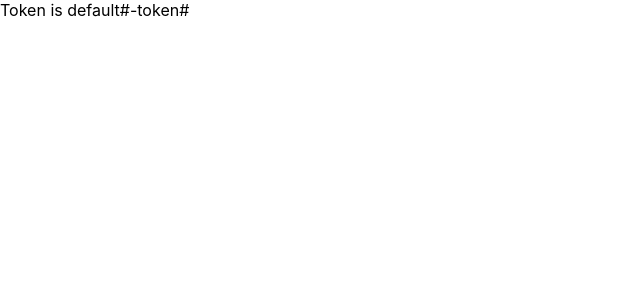
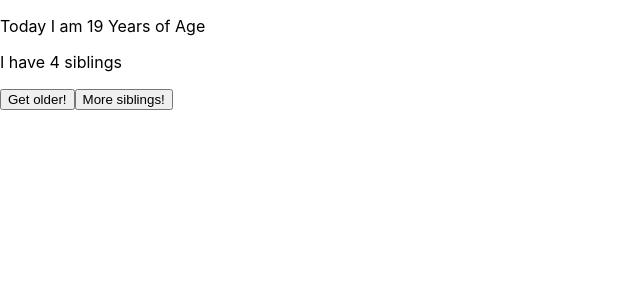
Before and after one commit to takakikasuga/react-hooks-series, a React (Create React App) app: page / in a window 1280 px wide. Shown: the top 300 px of the page, without its empty margins (0-640 px from the left). Built offline with nearby package versions, Linux system fonts and the light colour scheme.

Commit message:
useState example

```diff
--- a/src/App.js
+++ b/src/App.js
@@ -11,8 +11,8 @@ function App() {
       {/* <UseStateVer3_2></UseStateVer3_2> */}
       {/* <UseStateVer4></UseStateVer4> */}
       {/* <UseStateVer4_2></UseStateVer4_2> */}
-      {/* <UseStateVer5></UseStateVer5> */}
-      <UseStateVer6></UseStateVer6>
+      <UseStateVer5></UseStateVer5>
+      {/* <UseStateVer6></UseStateVer6> */}
     </>
   );
 }
@@ -219,11 +219,13 @@ const UseStateVer5 = () => {
   const handleClick = (val) => {
     console.log(val)
     setState({
-      ...state,
+      // ...state,
       [val]: state[val] + 1
     })
+    console.log(state.age)
   }
-
+  console.log(state)
+  // 分割代入
   const { age, siblingsNum } = state
 
   return (
```
